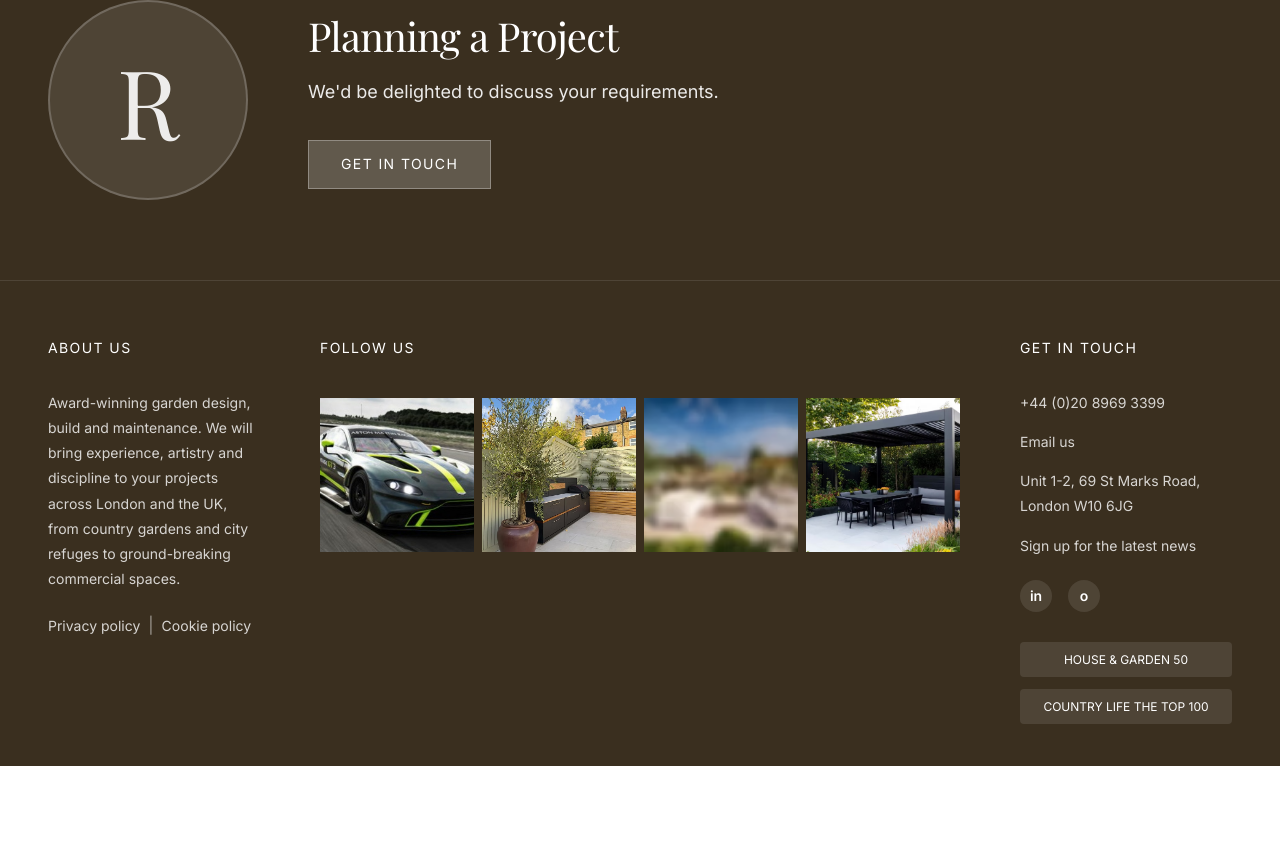
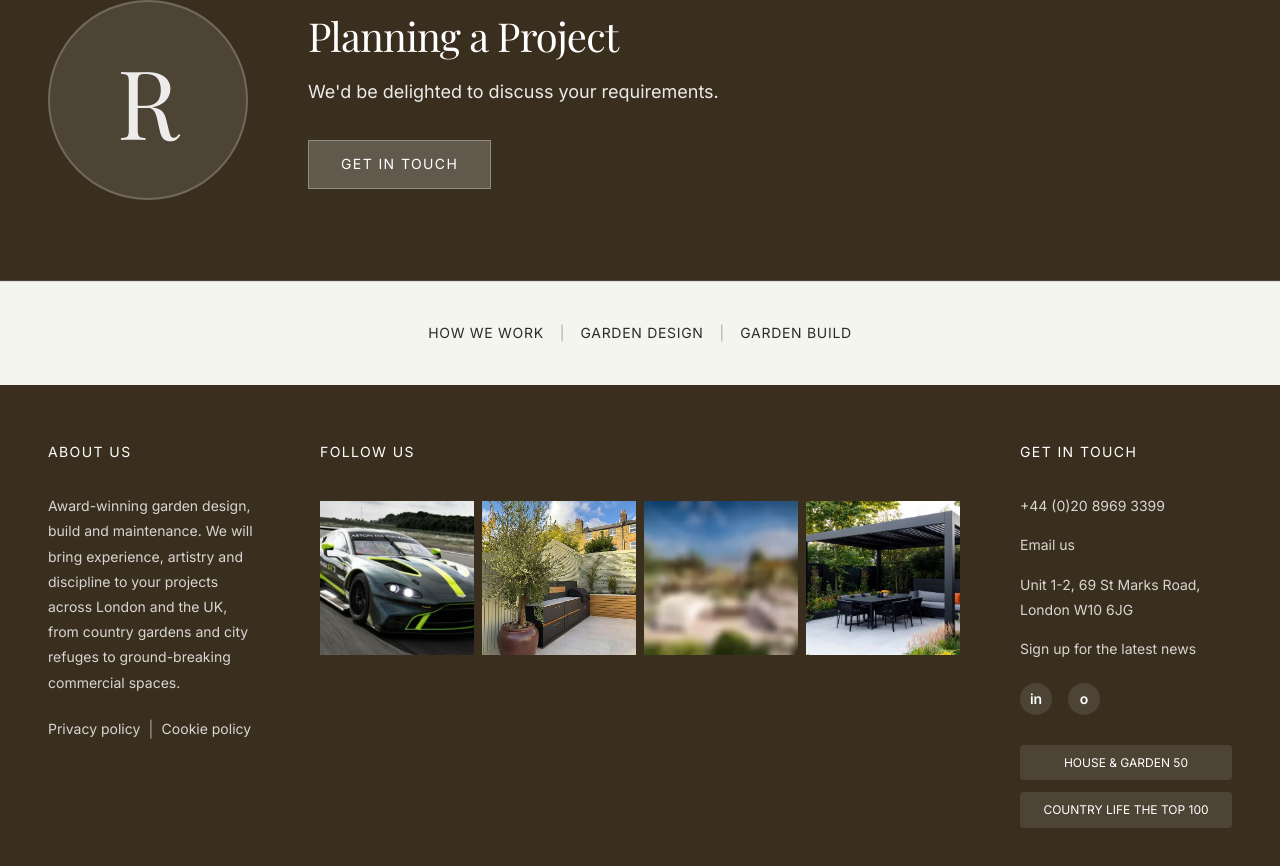
Before and after one commit to auroxeon/rancheros-website, a Next.js app: page /garden-build in a window 1280 px wide. Shown: the part 2977-3843 px from the top of the page. Before the commit the page ends 3743 px from the top, so only its background shows below. Built offline with nearby package versions, Linux system fonts and the light colour scheme.

Commit message:
Add navigation links between CTA and footer in Garden Build page

```diff
--- a/src/app/garden-build/page.tsx
+++ b/src/app/garden-build/page.tsx
@@ -5,6 +5,7 @@ import GardenBuildIntro from '@/components/GardenBuildIntro'
 import GardenBuildSection1 from '@/components/GardenBuildSection1'
 import GardenBuildSection2 from '@/components/GardenBuildSection2'
 import GardenDesignCTA from '@/components/GardenDesignCTA'
+import GardenDesignNavLinks from '@/components/GardenDesignNavLinks'
 import DomesticGardensFooter from '@/components/DomesticGardensFooter'
 
 export default function GardenBuildPage() {
@@ -15,6 +16,7 @@ export default function GardenBuildPage() {
       <GardenBuildSection1 />
       <GardenBuildSection2 />
       <GardenDesignCTA />
+      <GardenDesignNavLinks />
       <DomesticGardensFooter />
     </>
   )
```
